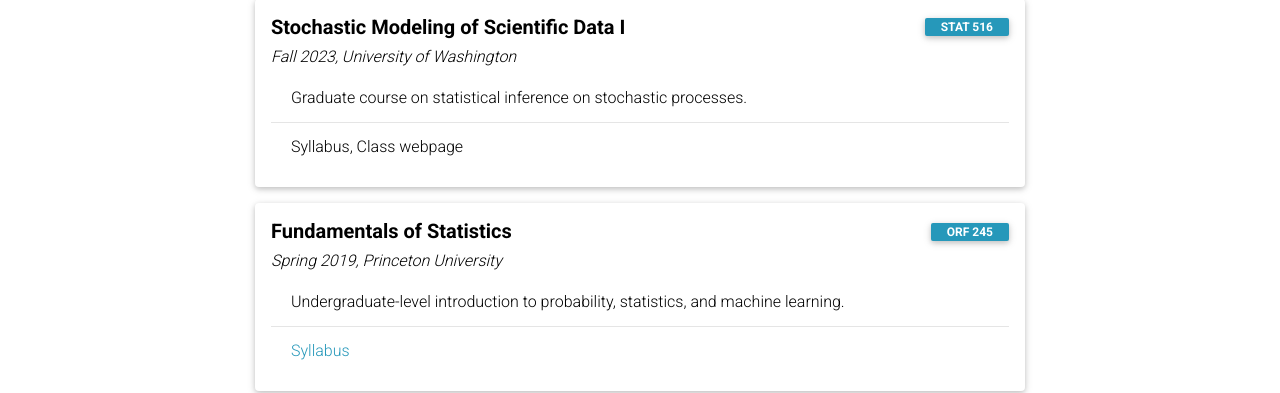
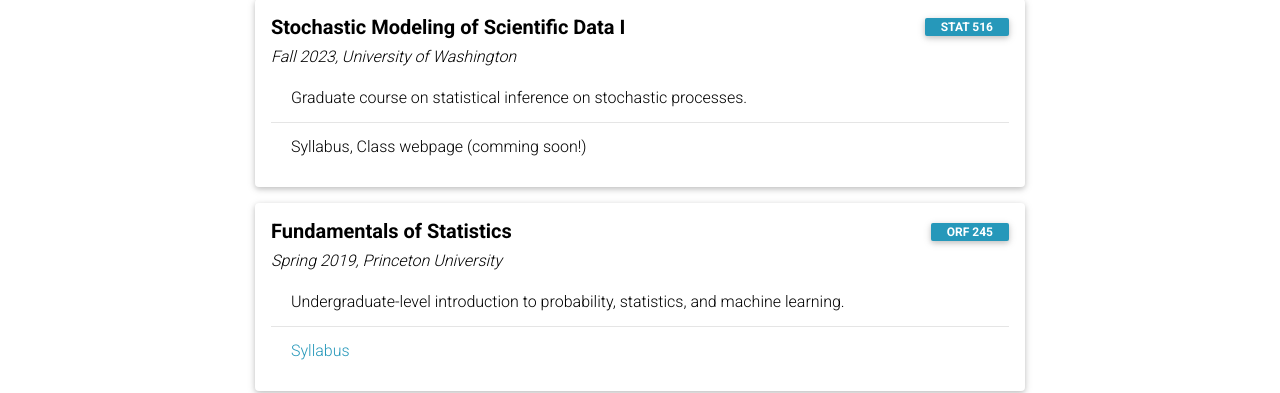
Before and after one commit to agiessing/agiessing.github.io, a Jekyll site: the page built from _pages/teaching.md, in a window 1280 px wide and 900 px high, scrolled down 715 px. Shown: the part 235-628 px from the top of the window. Built offline with Jekyll 4.4.1, drawn with Linux system fonts in a browser that asks for light colours; comment, search, counter and statistics services are not loaded; a style sheet for code colours, icons or effects is not loaded.

Commit message:
Update teaching.md

```diff
--- a/_pages/teaching.md
+++ b/_pages/teaching.md
@@ -106,7 +106,7 @@
     <h6 class="font-italic mt-2 mt-sm-0">Fall 2023, University of Washington</h6>
     <ul class="card-text font-weight-light list-group list-group-flush">
       <li class="list-group-item">Graduate course on statistical inference on stochastic processes.</li>
-      <li class="list-group-item"> Syllabus, Class webpage </li>
+      <li class="list-group-item"> Syllabus, Class webpage (comming soon!)</li>
     </ul>
   </div>
 </div>
```
